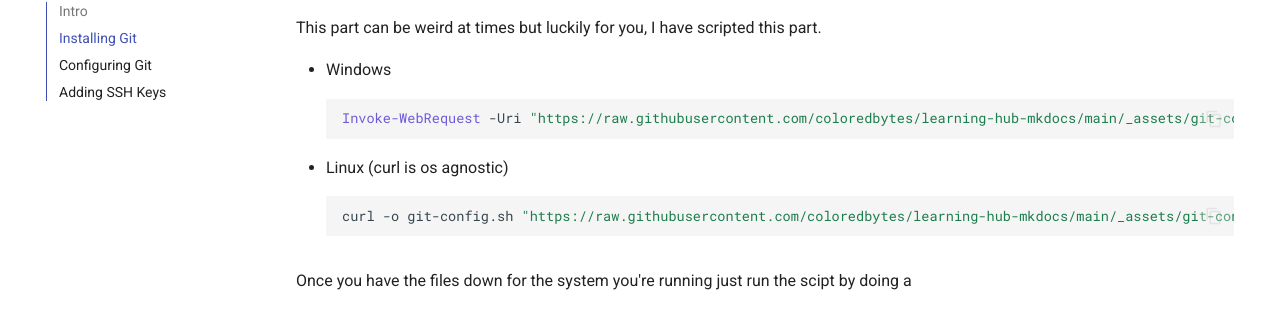
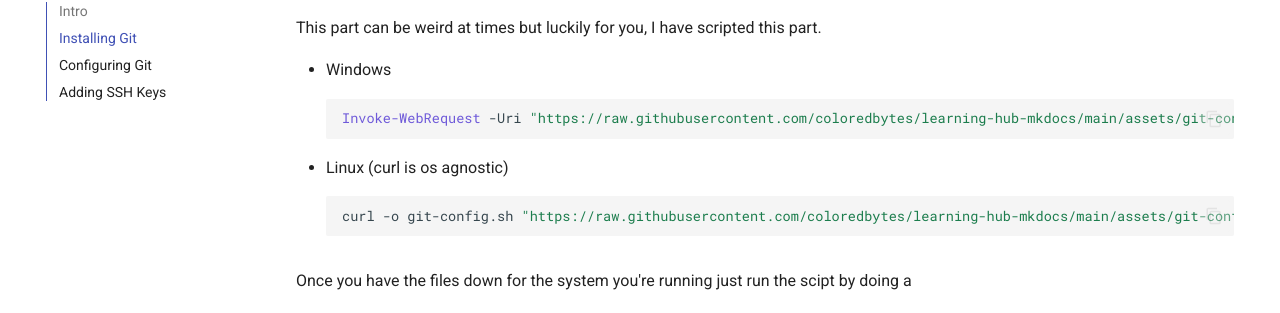
Before and after one commit to coloredbytes/learning-hub-mkdocs, an MkDocs documentation site: the page built from docs/git/git-gud.md, in a window 1280 px wide and 900 px high, scrolled down 855 px. Shown: the part 151-464 px from the top of the window. Built offline with MkDocs 1.6.1 and Material for MkDocs 9.7.7, drawn with Linux system fonts in a browser that asks for light colours; emoji names are drawn with the system emoji font.

Commit message:
File name changes

````diff
--- a/docs/git/git-gud.md
+++ b/docs/git/git-gud.md
@@ -1,5 +1,5 @@
 <figure markdown="span">
-![HEADER](_assets/images/git.png){ width="100" height="100" }
+![HEADER](/assets/images/git.png){ width="100" height="100" }
 <figcaption>Setting up Git 🚀 </figcaption>
 </figure>
 
@@ -33,11 +33,11 @@
 
 - Windows
 ```pwsh
-Invoke-WebRequest -Uri "https://raw.githubusercontent.com/coloredbytes/learning-hub-mkdocs/main/_assets/git-config.ps1" -OutFile "git-config.ps1"
+Invoke-WebRequest -Uri "https://raw.githubusercontent.com/coloredbytes/learning-hub-mkdocs/main/assets/git-config.ps1" -OutFile "git-config.ps1"
 ```
 - Linux (curl is os agnostic)
 ```shell
-curl -o git-config.sh "https://raw.githubusercontent.com/coloredbytes/learning-hub-mkdocs/main/_assets/git-config.sh"
+curl -o git-config.sh "https://raw.githubusercontent.com/coloredbytes/learning-hub-mkdocs/main/assets/git-config.sh"
 ```
 
 Once you have the files down for the system you're running just run the scipt by doing a
````
Also changed, not shown: docs/linux/mounting-drives.md (+1 -1 lines), docs/linux/wsl/setting-up-wsl.md (+1 -1 lines), assets/images/git.png (renamed from _assets/images/git.png), assets/images/tux.png (renamed from _assets/images/tux.png), assets/images/windows-linux-dev-env.png (renamed from _assets/images/windows-linux-dev-env.png), 4 other files.
